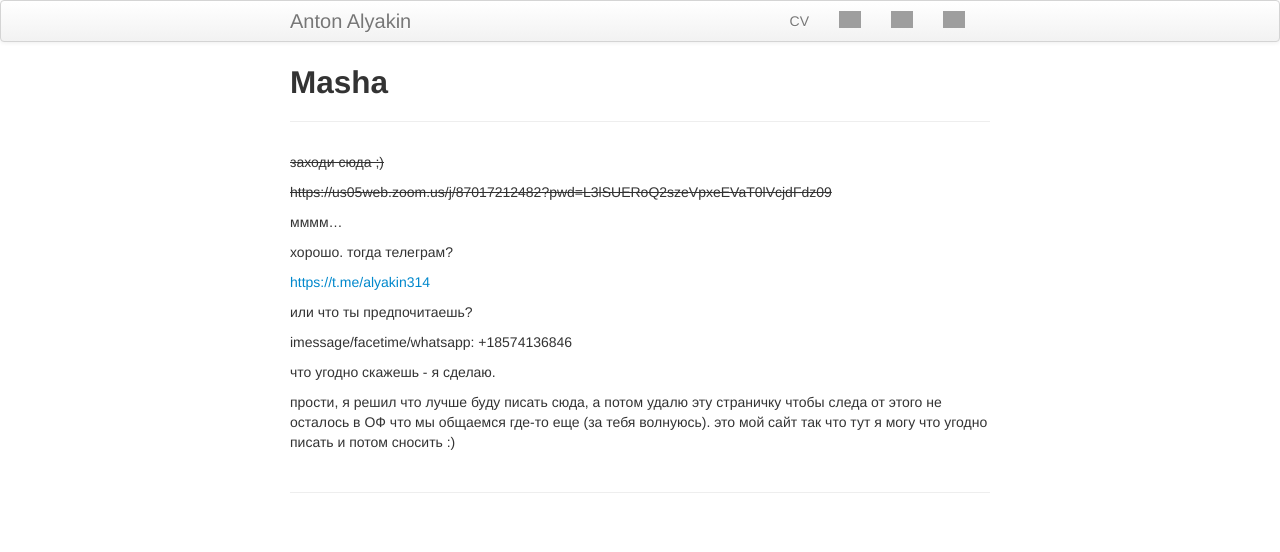
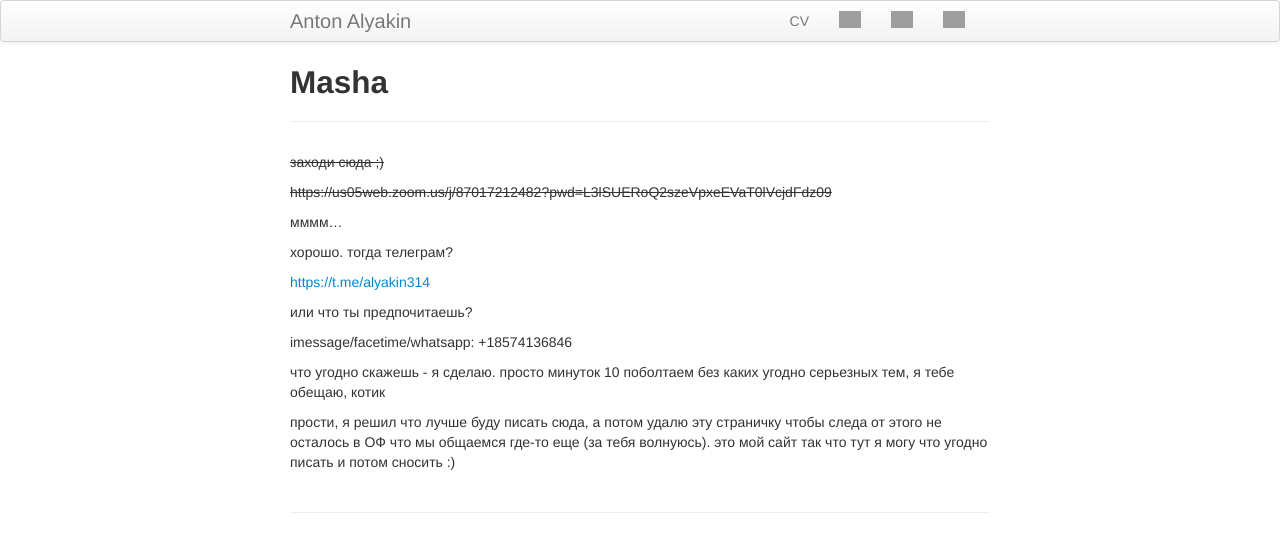
Before and after one commit to alyakin314/alyakin314.github.io, a Jekyll site: the page built from pages/masha.md, in a window 1280 px wide. Shown: the top 552 px of the page. Built offline with Jekyll 4.4.1, drawn with Linux system fonts in a browser that asks for light colours; grey boxes are pictures that could not be loaded.

Commit message:
made changes

```diff
--- a/pages/masha.md
+++ b/pages/masha.md
@@ -20,6 +20,6 @@
 
 imessage/facetime/whatsapp: +18574136846
 
-что угодно скажешь - я сделаю.
+что угодно скажешь - я сделаю. просто минуток 10 поболтаем без каких угодно серьезных тем, я тебе обещаю, котик
 
 прости, я решил что лучше буду писать сюда, а потом удалю эту страничку чтобы следа от этого не осталось в ОФ что мы общаемся где-то еще (за тебя волнуюсь). это мой сайт так что тут я могу что угодно писать и потом сносить :)
```
